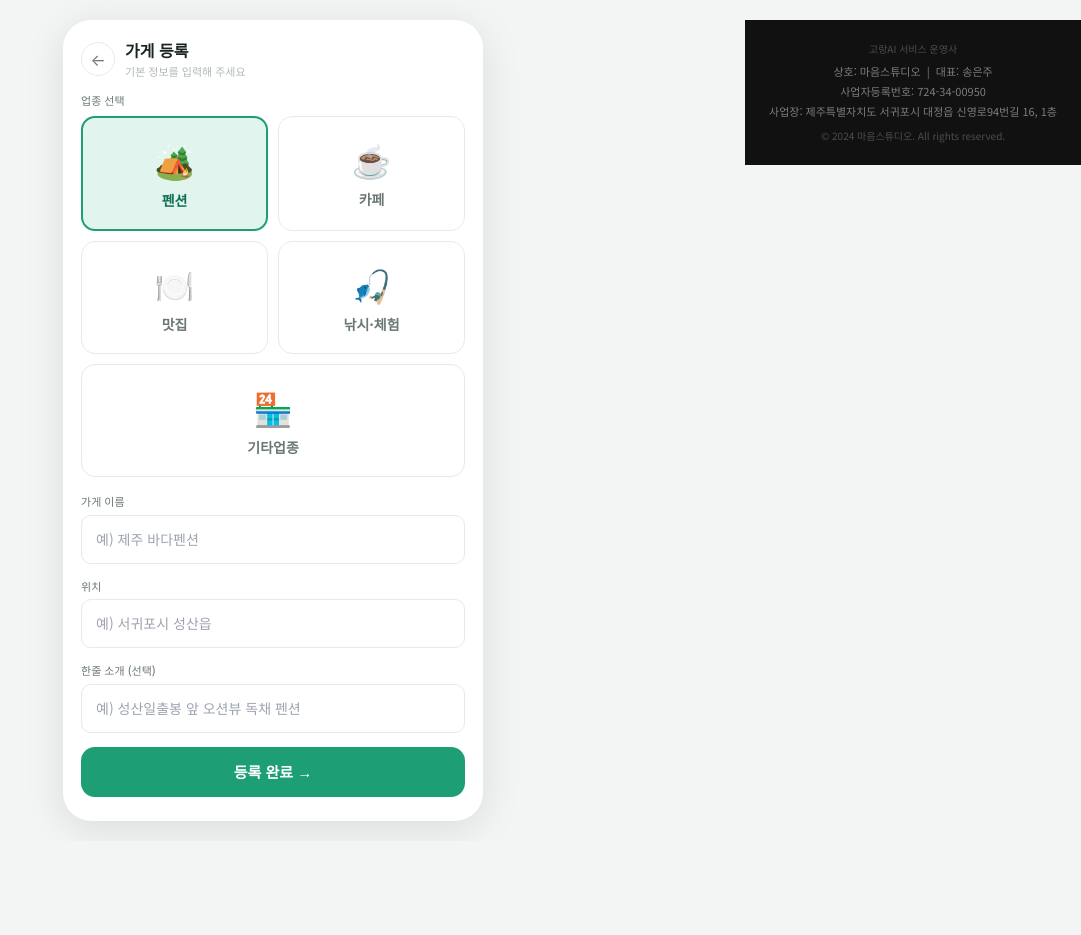
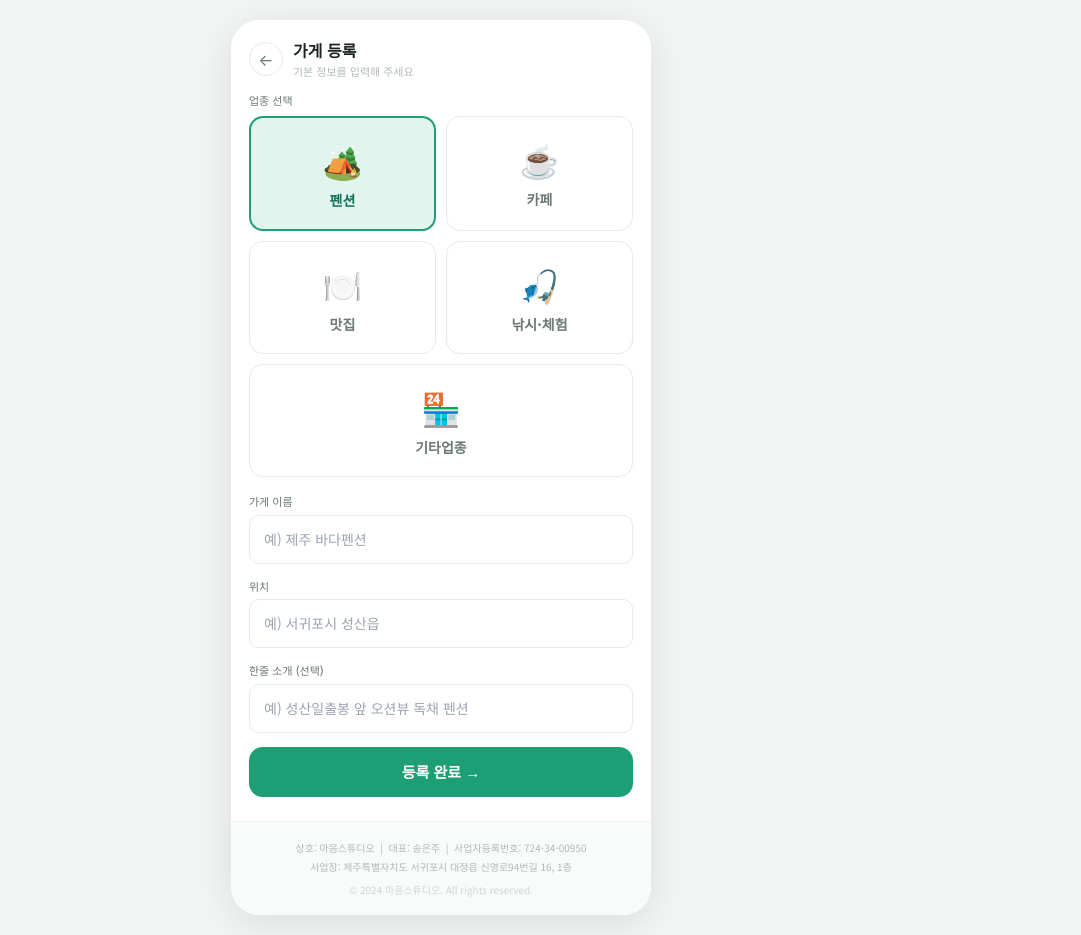
Before and after one commit to jaewoojaewoo777-rgb/gorang-ai, a Next.js app: page /register in a window 1280 px wide. Shown: the whole page, without its empty margins (199-1280 px from the left). Before the commit the page ends 841 px from the top, so only its background shows below. Built offline with nearby package versions, Linux system fonts and the light colour scheme.

Commit message:
Update layout.js

```diff
--- a/app/layout.js
+++ b/app/layout.js
@@ -12,32 +12,30 @@ export default function RootLayout({ children }) {
       <head>
         <link rel="preconnect" href="https://fonts.googleapis.com" />
         <link rel="preconnect" href="https://fonts.gstatic.com" crossOrigin="anonymous" />
-        <link href="https://fonts.googleapis.com/css2?family=Noto+Sans+KR:wght@400;500;700;900&display=swap" rel="stylesheet" />
+        <link href="https://fonts.googleapis.com/css2?family=Noto Sans+KR:wght@400;500;700;900&display=swap" rel="stylesheet" />
         <meta name="theme-color" content="#1D9E75" />
       </head>
       <body>
         <div className="app-shell">
           {children}
-        </div>
+          {/* 사업자 정보 — app-shell 안 맨 아래 */}
           <footer style={{
-          background: '#111',
-          color: 'rgba(255,255,255,0.45)',
-          fontSize: 11,
-          lineHeight: 1.8,
-          padding: '20px 24px',
+            borderTop: '1px solid #F0F2F1',
+            background: '#F9FAFA',
+            color: '#B0BAB6',
+            fontSize: 10,
+            lineHeight: 1.9,
+            padding: '16px 20px',
             textAlign: 'center',
             fontFamily: 'Noto Sans KR, sans-serif',
           }}>
-          <div style={{ marginBottom: 4, color: 'rgba(255,255,255,0.25)', fontSize: 10 }}>
-            고랑AI 서비스 운영사
-          </div>
-          <div>상호: 마음스튜디오 &nbsp;|&nbsp; 대표: 송은주</div>
-          <div>사업자등록번호: 724-34-00950</div>
+            <div>상호: 마음스튜디오 &nbsp;|&nbsp; 대표: 송은주 &nbsp;|&nbsp; 사업자등록번호: 724-34-00950</div>
             <div>사업장: 제주특별자치도 서귀포시 대정읍 신영로94번길 16, 1층</div>
-          <div style={{ marginTop: 6, color: 'rgba(255,255,255,0.25)', fontSize: 10 }}>
+            <div style={{ marginTop: 4, color: '#D0D5D2', fontSize: 10 }}>
               © 2024 마음스튜디오. All rights reserved.
             </div>
           </footer>
+        </div>
       </body>
     </html>
   )
```
Lines whose indentation alone changed are shown as unchanged.
